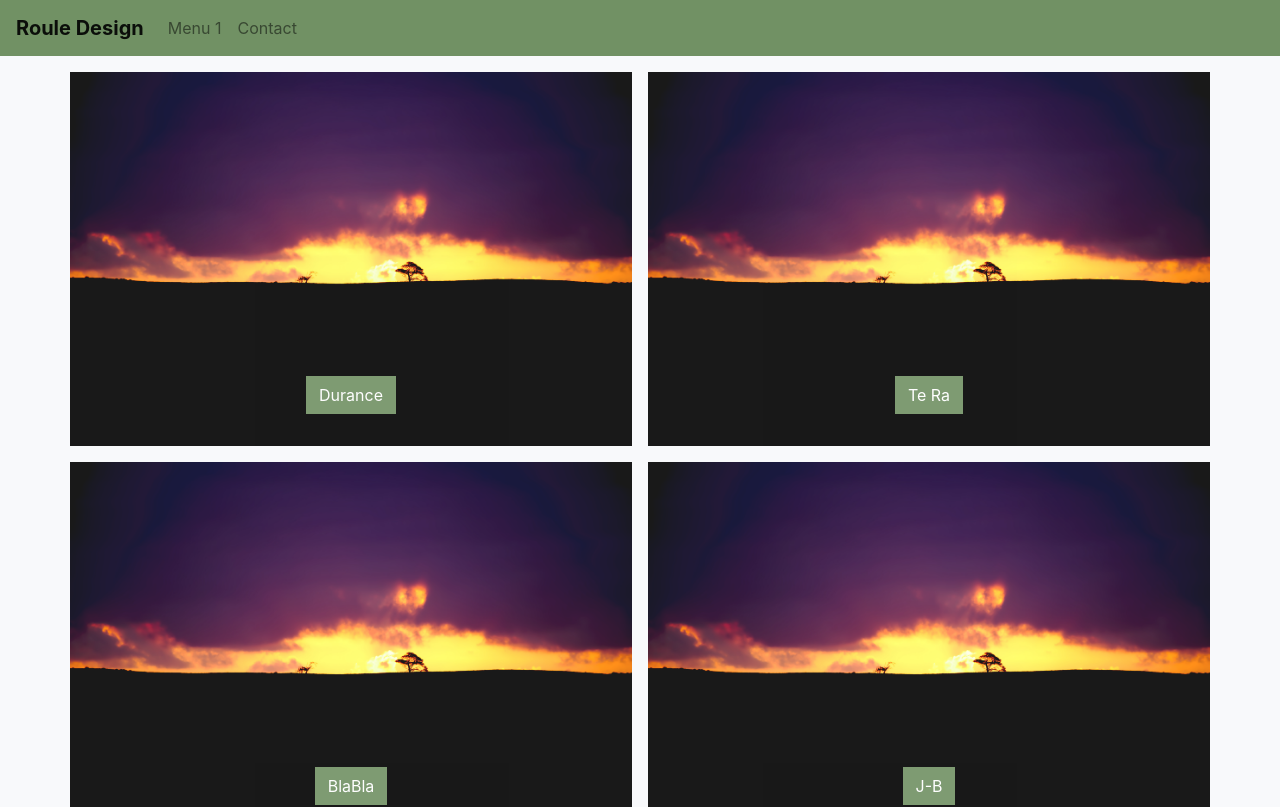
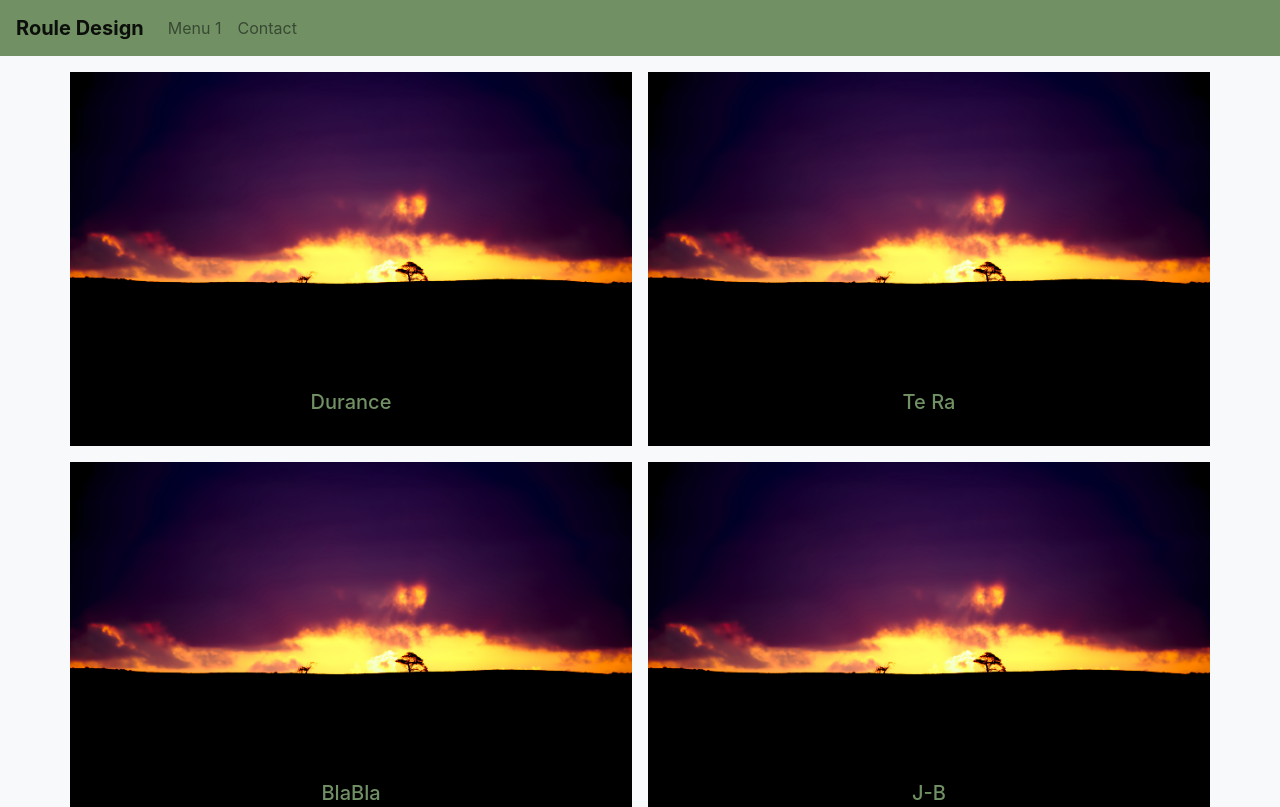
Before and after one commit to fefc/roule-design, a React (Create React App) app: page /categories/1 in a window 1280 px wide. Shown: the top 807 px of the page. Built offline with nearby package versions, Linux system fonts and the light colour scheme.

Commit message:
Hover effect.

```diff
--- a/src/components/project.tsx
+++ b/src/components/project.tsx
@@ -19,12 +19,32 @@ const Project: FC<props> = ({ project }) => {
   }
 
   return (
-    <Card className="text-center" style={{border: 'none'}}>
+    <>
+    <style type="text/css">
+    {`
+      .card-img {
+        opacity: 1;
+        transition: .5s ease;
+      }
+
+      a.card:hover .card-img {
+        opacity: 0.8;
+      }
+
+      .my-col {
+        display: flex;
+        justify-content: center;
+        align-items: center;
+      }
+    `}
+    </style>
+    <Card className="text-center" style={{opacity: 1, border: 'none'}} as={Link} to={'/projects/' + project.id}>
       <Card.Img style={{height: '100%', objectFit: 'cover', objectPosition: 'center', borderRadius: '0'}} src={project.backgroundImage} alt="Card image" />
       <Card.ImgOverlay style={{display: 'flex', justifyContent: 'center', alignItems:'end'}}>
-        <Card.Title><Button variant="primary" as={Link} to={'/projects/' + project.id}>{project.title}</Button></Card.Title>
+        <Card.Title>{project.title}</Card.Title>
       </Card.ImgOverlay>
     </Card>
+    </>
   );
 };
 
```
